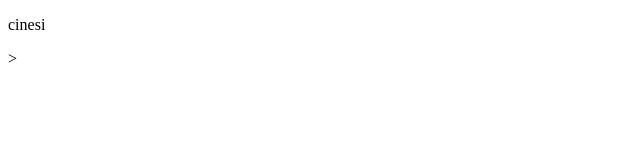
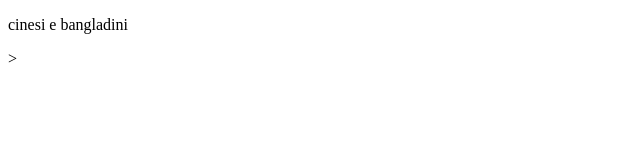
Before and after one commit to kassandei/kassandei.github.io, a plain HTML site: page src/index.html in a window 1280 px wide. Shown: the whole page, without its empty margins (0-640 px from the left). Drawn offline with Linux system fonts and the light colour scheme.

Commit message:
bangladini

```diff
--- a/src/index.html
+++ b/src/index.html
@@ -1,6 +1,6 @@
 <!DOCTYPE html>
 <html>
     <body>
-        <p>cinesi</p>
+        <p>cinesi e bangladini</p>
     </body>
 </html>>
```
